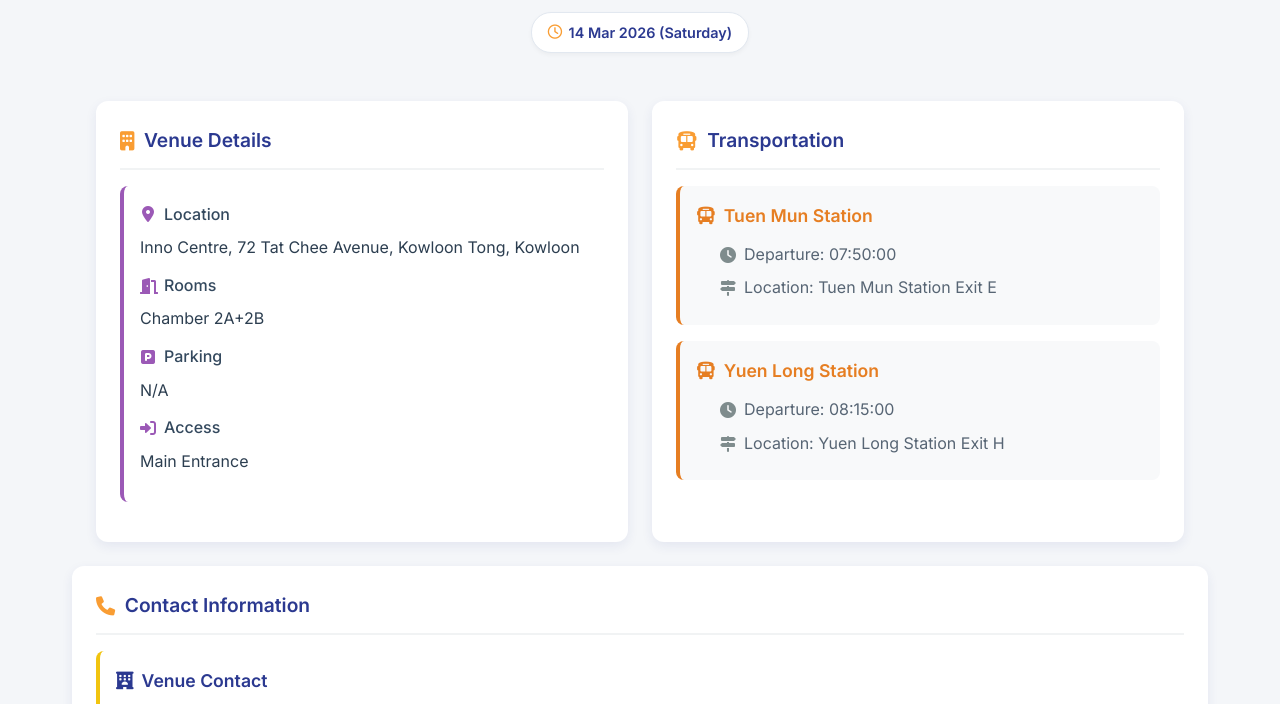
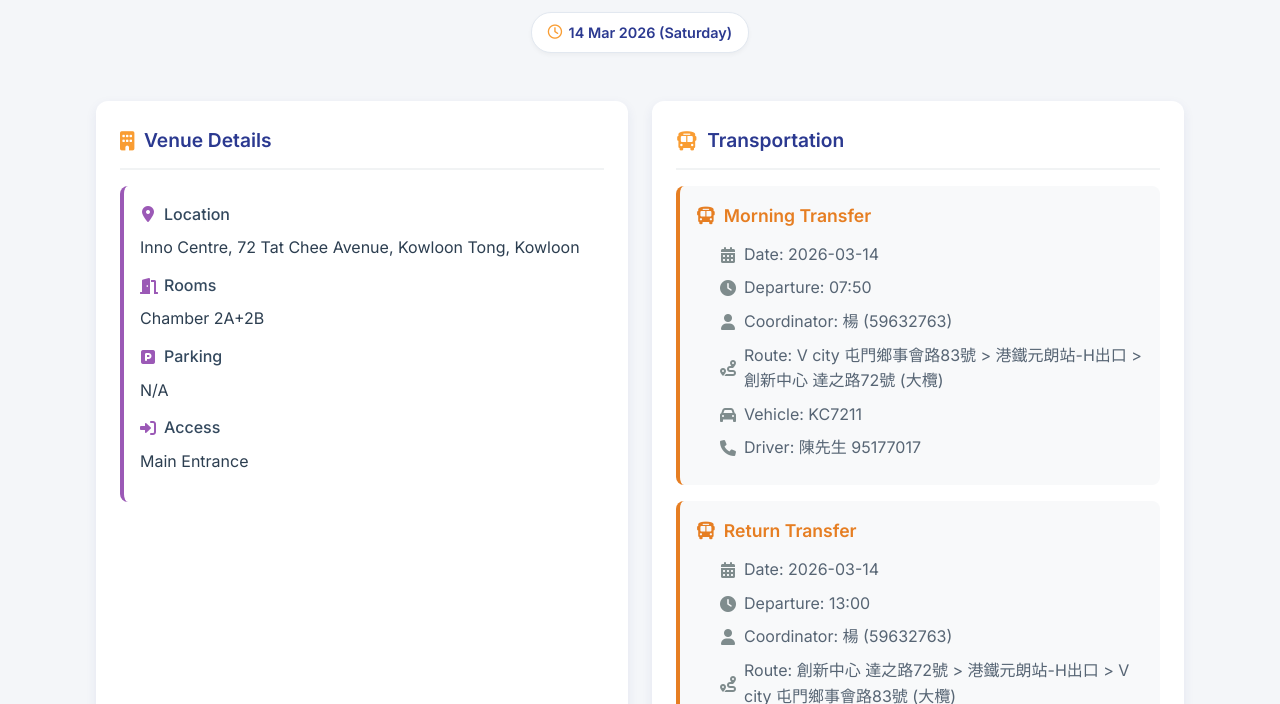
Before and after one commit to herman925/KSFreePlayConference, a website: page pages/logistics.html in a window 1280 px wide. Shown: the part 264-968 px from the top of the page. Drawn offline with Linux system fonts and the light colour scheme.

Commit message:
feat: update transportation details with morning and return transfer information

```diff
--- a/pages/logistics.html
+++ b/pages/logistics.html
@@ -244,14 +244,22 @@
                 <h2><i class="fas fa-bus"></i> Transportation</h2>
                 <div class="shuttle-section">
                         <div class="shuttle-route">
-<h4><i class="fas fa-bus"></i> Tuen Mun Station</h4>
-<p><i class="fas fa-clock"></i> Departure: 07:50:00</p>
-<p><i class="fas fa-map-signs"></i> Location: Tuen Mun Station Exit E</p>
+                            <h4><i class="fas fa-bus"></i> Morning Transfer</h4>
+                            <p><i class="fas fa-calendar-alt"></i> Date: 2026-03-14</p>
+                            <p><i class="fas fa-clock"></i> Departure: 07:50</p>
+                            <p><i class="fas fa-user"></i> Coordinator: 楊 (59632763)</p>
+                            <p><i class="fas fa-route"></i> Route: V city 屯門鄉事會路83號 &gt; 港鐵元朗站-H出口 &gt; 創新中心 達之路72號 (大欖)</p>
+                            <p><i class="fas fa-car"></i> Vehicle: KC7211</p>
+                            <p><i class="fas fa-phone"></i> Driver: 陳先生 95177017</p>
                         </div>
                         <div class="shuttle-route">
-<h4><i class="fas fa-bus"></i> Yuen Long Station</h4>
-<p><i class="fas fa-clock"></i> Departure: 08:15:00</p>
-<p><i class="fas fa-map-signs"></i> Location: Yuen Long Station Exit H</p>
+                            <h4><i class="fas fa-bus"></i> Return Transfer</h4>
+                            <p><i class="fas fa-calendar-alt"></i> Date: 2026-03-14</p>
+                            <p><i class="fas fa-clock"></i> Departure: 13:00</p>
+                            <p><i class="fas fa-user"></i> Coordinator: 楊 (59632763)</p>
+                            <p><i class="fas fa-route"></i> Route: 創新中心 達之路72號 &gt; 港鐵元朗站-H出口 &gt; V city 屯門鄉事會路83號 (大欖)</p>
+                            <p><i class="fas fa-car"></i> Vehicle: BB2618</p>
+                            <p><i class="fas fa-phone"></i> Driver: 譚先生 53037365</p>
                         </div>
                     </div>
                 </div>
```
Lines whose indentation alone changed are shown as unchanged.
